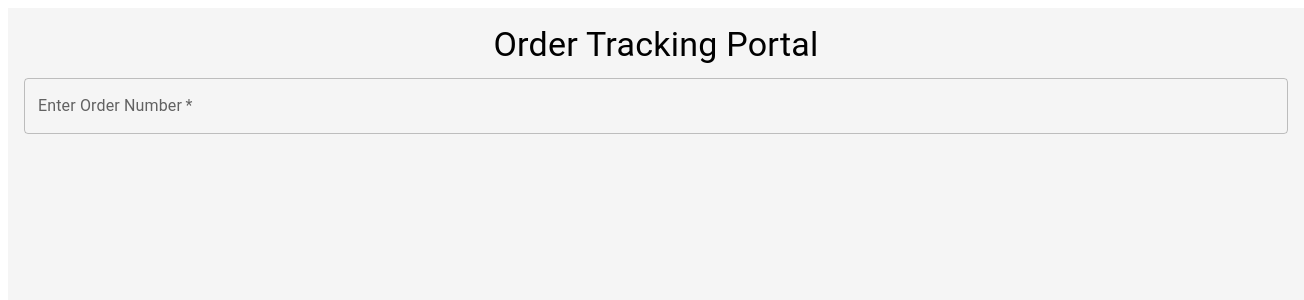
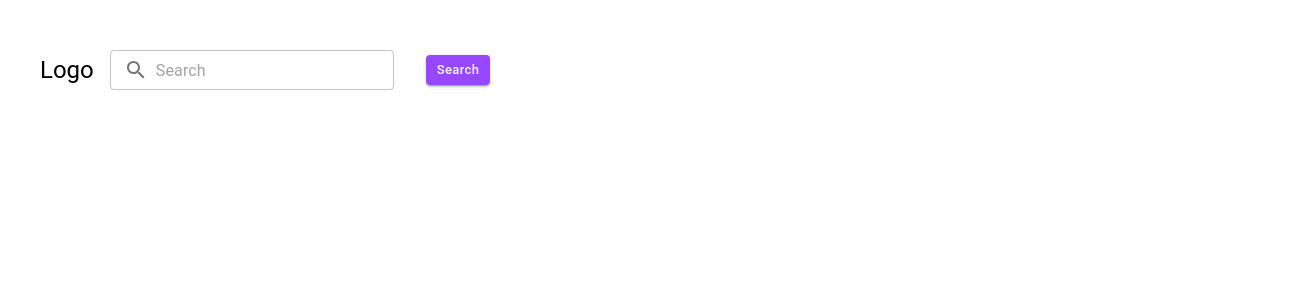
Before and after one commit to SmurfTec/project-tracking-client, a React (Vite) app: page / in a window 1280 px wide. Shown: the top 300 px of the page, 1304 px wide, since content can reach past the window. Built offline with nearby package versions, Linux system fonts and the light colour scheme.

Commit message:
Design updated

```diff
--- a/src/App.jsx
+++ b/src/App.jsx
@@ -1,240 +1,447 @@
+// App.js
 import React, { useState } from 'react';
 import {
-  TextField,
+  Container,
   Box,
   Typography,
+  Button,
   Stepper,
   Step,
   StepLabel,
+  LinearProgress,
+  Grid,
   Paper,
+  TextField,
+  InputAdornment,
   CircularProgress,
-  List,
-  ListItem,
-  ListItemText,
+  Chip,
   StepConnector,
-  stepConnectorClasses
+  stepConnectorClasses,
+  styled
 } from '@mui/material';
-import { styled } from '@mui/system';
-import AssignmentTurnedInIcon from '@mui/icons-material/AssignmentTurnedIn';
-import StraightenIcon from '@mui/icons-material/Straighten';
-import DesignServicesIcon from '@mui/icons-material/DesignServices';
-import BuildIcon from '@mui/icons-material/Build';
-import VerifiedIcon from '@mui/icons-material/Verified';
-import LocationOnIcon from '@mui/icons-material/LocationOn';
-import HomeRepairServiceIcon from '@mui/icons-material/HomeRepairService';
-import CheckCircleIcon from '@mui/icons-material/CheckCircle';
+import SearchIcon from '@mui/icons-material/Search';
 import axios from 'axios';
+import {
+  AddTask,
+  Check,
+  CheckCircle,
+  DownloadForOffline,
+  Timelapse
+} from '@mui/icons-material';
 
-// const api_url = 'http://localhost:5001';
-const api_url = 'http://15.237.179.155:3003';
-
-const Root = styled(Box)({
-  padding: '16px',
-  textAlign: 'center',
-  backgroundColor: '#f5f5f5',
-  minHeight: '100vh',
-  width: '100%'
-});
-
-const StyledTextField = styled(TextField)({
-  marginBottom: '32px',
-  width: '100%'
-});
-
-const StyledPaper = styled(Paper)({
-  padding: '24px',
-  backgroundColor: '#ffffff',
-  borderRadius: '16px',
-  width: '100%',
-  maxWidth: '1200px',
-  margin: '0 auto'
-});
-
-const StyledListItem = styled(ListItem)({
-  paddingLeft: '24px',
-  paddingRight: '24px',
-  paddingTop: '4px',
-  paddingBottom: '4px',
-  marginBottom: '8px',
-  fontSize: '0.875rem',
-  fontWeight: '500',
-});
-
+const api_url = 'http://localhost:5001';
 const steps = [
-  {
-    label: 'Offer Accepted',
-    icon: <AssignmentTurnedInIcon />,
-    statuses: ['Accepted']
-  },
-  {
-    label: 'Final Measurement',
-    icon: <StraightenIcon />,
-    statuses: ['Scheduled', 'Completed', 'Pending']
-  },
+  { label: 'Offer Accepted', steps: ['Accepted'] },
+  { label: 'Final Measurement', steps: ['Scheduled', 'Completed', 'Pending'] },
   {
     label: 'Design and Validation',
-    icon: <DesignServicesIcon />,
-    statuses: ['In Progress', 'Design Completed']
+    steps: ['In Progress', 'Design Completed']
   },
   {
     label: 'Production of Smart Films',
-    icon: <BuildIcon />,
-    statuses: ['Scheduled', 'Pending', 'In Progress']
+    steps: ['Scheduled', 'Pending', 'In Progress']
   },
-  {
-    label: 'Quality Control',
-    icon: <VerifiedIcon />,
-    statuses: ['Pending', 'Approved']
-  },
-  {
-    label: 'Site Preparation',
-    icon: <LocationOnIcon />,
-    statuses: ['Completed']
-  },
-  {
-    label: 'Installation',
-    icon: <HomeRepairServiceIcon />,
-    statuses: ['Scheduled', 'Pending', 'In Progress']
-  },
-  {
-    label: 'Project Completed',
-    icon: <CheckCircleIcon />,
-    statuses: ['Completed']
-  }
+  { label: 'Quality Control', steps: ['Pending', 'Approved'] },
+  { label: 'Site Preparation', steps: ['Completed'] },
+  { label: 'Installation', steps: ['Scheduled', 'Pending', 'In Progress'] },
+  { label: 'Project Completed', steps: ['Completed'] }
 ];
 
-const OrderTracking = () => {
-  const [orderNumber, setOrderNumber] = useState('');
-  const [orderStatus, setOrderStatus] = useState(null);
+const TimelineItem = ({ date, description }) => (
+  <Box
+    sx={{
+      display: 'flex',
+      flexDirection: 'column',
+      alignItems: 'flex-start',
+      mb: 2
+    }}
+  >
+    <Typography variant='body2' color='textSecondary'>
+      {date}
+    </Typography>
+    <Typography variant='body1'>{description}</Typography>
+  </Box>
+);
+
+function App() {
+  const [searchbar, setSearchbar] = useState('');
+  const [project, setProject] = useState();
   const [loading, setLoading] = useState(false);
-  const [Project, setProject] = useState();
+  const [notFound, setNotFound] = useState(false);
 
-  const ColorlibConnector = styled(StepConnector)(({ theme }) => ({
+  const QontoConnector = styled(StepConnector)(({ theme }) => ({
+    [`&.${stepConnectorClasses.root}`]: {
+      marginLeft: 0
+    },
+
     [`&.${stepConnectorClasses.alternativeLabel}`]: {
-    top: 22,
+      top: 10,
+      left: 'calc(-50% + 16px)',
+      right: 'calc(50% + 16px)'
     },
     [`&.${stepConnectorClasses.active}`]: {
       [`& .${stepConnectorClasses.line}`]: {
-      backgroundImage:
-        'linear-gradient( 95deg,rgb(242,113,33) 0%,rgb(233,64,87) 50%,rgb(138,35,135) 100%)',
-    },
+        borderColor: '#784af4'
+      }
     },
     [`&.${stepConnectorClasses.completed}`]: {
       [`& .${stepConnectorClasses.line}`]: {
-      backgroundImage:
-        'linear-gradient( 95deg,rgb(242,113,33) 0%,rgb(233,64,87) 50%,rgb(138,35,135) 100%)',
-    },
+        borderColor: '#784af4'
+      }
     },
     [`& .${stepConnectorClasses.line}`]: {
-    height: 3,
-    border: 0,
-    backgroundColor:
+      borderColor:
         theme.palette.mode === 'dark' ? theme.palette.grey[800] : '#eaeaf0',
+      borderTopWidth: 3,
       borderRadius: 1,
-  },
+      borderLeftWidth: 3,
+      borderColor: '#784af4',
+      marginLeft: 0
+    }
   }));
 
+  const QontoStepIconRoot = styled('div')(({ theme, ownerState }) => ({
+    color: theme.palette.mode === 'dark' ? theme.palette.grey[700] : '#28DD88',
+    display: 'flex',
+    height: 22,
+    alignItems: 'center',
 
-  const handleInputChange = e => {
-    setOrderNumber(e.target.value);
+    ...(ownerState.active && {
+      color: '#784af4'
+    }),
+    '& .QontoStepIcon-completedIcon': {
+      color: '#784af4',
+      zIndex: 1,
+      fontSize: 18
+    },
+    '& .QontoStepIcon-circle': {
+      width: 8,
+      height: 8,
+      borderRadius: '50%',
+      backgroundColor: 'currentColor'
+    }
+  }));
+
+  function QontoStepIcon(props) {
+    const { active, completed, className } = props;
+
+    return (
+      <QontoStepIconRoot ownerState={{ active }} className={className}>
+        {completed ? (
+          <Check className='QontoStepIcon-completedIcon' />
+        ) : (
+          <div className='QontoStepIcon-circle' />
+        )}
+      </QontoStepIconRoot>
+    );
+  }
+
+  const handleChange = e => {
+    setSearchbar(e.target.value);
   };
 
-  const fetchOrderStatus = async e => {
+  const searchProject = async e => {
     e.preventDefault();
     try {
       setLoading(true);
       const response = await axios.get(
-        `${api_url}/projects/number/${orderNumber}`
+        `${api_url}/projects/number/${searchbar}`
       );
       setProject(response.data.project);
-      setOrderStatus(steps.findIndex(step => step.label === response.data.project.milestone));
-    } catch (err) {
-      setProject('No project found');
+    } catch (error) {
+      setProject(null);
+      setNotFound(true);
     } finally {
       setLoading(false);
     }
   };
 
+  const getStepValue = () => {
+    const currentStep = steps.find(s => s.label === project.milestone);
+    const totalSteps = currentStep.steps.length;
+    const completedSteps = currentStep.steps.filter(
+      s => s === project.status
+    ).length;
+    return (completedSteps / totalSteps) * 100;
+  };
+
   return (
-    <Root>
-      <Typography variant='h4' gutterBottom>
-        Order Tracking Portal
+    <Container
+      sx={{
+        marginTop: '50px',
+        paddingInline: '0px !important'
+      }}
+    >
+      <Box
+        sx={{ display: 'flex', maxWidth: '450px', alignItems: 'center', mb: 4 }}
+      >
+        {/* Logo */}
+        <Typography variant='h5' sx={{ mr: 2 }}>
+          Logo
         </Typography>
-      <form onSubmit={fetchOrderStatus}>
-        <StyledTextField
-          label='Enter Order Number'
+        <form onSubmit={searchProject} id='search-form'>
+          <TextField
             variant='outlined'
-          value={orderNumber}
-          onChange={handleInputChange}
+            placeholder='Search'
+            fullWidth
+            size='small'
+            sx={{ mr: 2, borderRadius: '15px' }}
             required
+            InputProps={{
+              startAdornment: (
+                <InputAdornment position='start'>
+                  <SearchIcon />
+                </InputAdornment>
+              )
+            }}
+            value={searchbar}
+            onChange={handleChange}
           />
         </form>
+        <Button
+          variant='contained'
+          color='primary'
+          type='submit'
+          form='search-form'
+          size='small'
+          sx={{
+            marginLeft: '2rem',
+            textTransform: 'none',
+            backgroundColor: '#9747FF',
+            '&:hover': {
+              backgroundColor: '#af78f7'
+            }
+          }}
+        >
+          Search
+        </Button>
+      </Box>
       {loading ? (
-        <CircularProgress size={50} />
-      ) : Project === 'No project found' ? (
-        <Typography variant='h6'>No project found</Typography>
+        <Box>
+          <CircularProgress
+            size={44}
+            sx={{
+              color: '#9747FF',
+              marginLeft: '50%'
+            }}
+          />
+        </Box>
+      ) : notFound ? (
+        <Box>
+          <Typography variant='h6'>Project not found!</Typography>
+        </Box>
       ) : (
-        Project && (
-          <StyledPaper>
-            <Box sx={{
-              backgroundColor: '#ebebeb',
+        project && (
+          <Box>
+            <Box
+              sx={{
+                display: 'flex',
+                justifyContent: 'space-between',
+                alignItems: 'center',
+                mt: 4,
+                mb: 4
+              }}
+            >
+              <Box>
+                <Typography variant='h4'>{project.name}</Typography>
+                <Typography variant='subtitle1'>
+                  Order ID: {project.number}
+                </Typography>
+              </Box>
+              <Chip
+                variant='contained'
+                color='success'
+                sx={{ mt: 2, backgroundColor: '#3CFFA4', color: '#000' }}
+                label={project.status}
+              />
+            </Box>
+            <Box sx={{ mb: 4, display: 'flex', gap: '20px', flexWrap: 'wrap' }}>
+              {steps.map(step => (
+                <Box
+                  sx={{
+                    display: 'flex',
+                    alignItems: 'center',
+                    flexDirection: 'column',
+                    justifyContent: 'center',
+                    width: '80px',
+                    height: '80px',
+                    mb: 2,
+                    borderRadius: '15px',
                     padding: '20px',
-              height: '150px',
+                    border:
+                      step.label === project.milestone
+                        ? '1px solid #9747FF'
+                        : '1px solid #28DD88',
+                    gap: '10px',
+                    flexGrow: 1
+                  }}
+                >
+                  <CheckCircle
+                    color='primary'
+                    sx={{
+                      color:
+                        step.label === project.milestone ? '#9747FF' : '#28DD88'
+                    }}
+                  />
+                  <Typography textAlign={'center'} variant='body1'>
+                    {step.label}
+                  </Typography>
+                </Box>
+              ))}
+            </Box>
+            <Grid container spacing={4}>
+              <Grid item xs={12}>
+                <Grid container spacing={2}>
+                  <Grid item xs={12} sm={4}>
+                    <Box sx={{ p: 2 }}>
+                      <Box
+                        sx={{
+                          display: 'flex',
+                          alignItems: 'center',
+                          mb: 2,
+                          flexWrap: 'wrap'
+                        }}
+                      >
+                        <Box
+                          sx={{
+                            flexBasis: '100%',
+                            display: 'flex',
+                            alignItems: 'center',
+                            justifyContent: 'space-between',
+                            marginBottom: '2rem'
+                          }}
+                        >
+                          <DownloadForOffline
+                            sx={{
+                              color: '#9747FF'
+                            }}
+                          />
+                          <Chip
+                            label={project.status}
+                            variant='outlined'
+                            color='secondary'
+                            sx={{
+                              ml: 2,
+                              color: '#9747FF',
+                              backgroundColor: '#F1e6ff'
+                            }}
+                          />
+                        </Box>
+                        <Typography variant='body1' fontWeight={'bold'}>
+                          The {project.milestone} is {project.status}
+                        </Typography>
+                      </Box>
+                      <LinearProgress
+                        variant='determinate'
+                        wi
+                        value={getStepValue()}
+                        sx={{
+                          '&.MuiLinearProgress-root': {
+                            backgroundColor: '#F1e6ff',
+                            height: '20px',
+                            borderRadius: '20px',
+                            '& .MuiLinearProgress-bar': {
+                              backgroundColor: '#28DD88'
+                            }
+                          }
+                        }}
+                      />
+                    </Box>
+                  </Grid>
+                  <Grid item xs={12} sm={4}>
+                    <Box
+                      sx={{
                         display: 'flex',
                         flexDirection: 'column',
-              justifyContent: 'center',
-              gap: '15px',
-              marginBottom: '3rem',
-              boxShadow: '0 0 10px rgba(0, 0, 0, 0.1)',
-              borderRadius: '10px'
-            }}>
-                <Typography variant='h5'>{Project.status} </Typography>
-                <Typography variant='h6'>{Project.milestone} </Typography>
-
+                        alignItems: 'flex-start',
+                        justifyContent: 'space-between',
+                        height: '100%',
+                        paddingBlock: '1rem',
+                        boxSizing: 'border-box'
+                      }}
+                    >
+                      <Box
+                        sx={{
+                          alignItems: 'left'
+                        }}
+                      >
+                        <Timelapse sx={{ color: '#9747FF' }} />
                       </Box>
-            <Typography variant='h6'>Order Status: #{orderNumber}</Typography>
-            <Stepper activeStep={orderStatus} alternativeLabel connector={<ColorlibConnector />}>
-              {steps.map((step, index) => (
-                <Step key={step.label}>
+                      <Box>
+                        <Typography variant='subtitle1'>
+                          Estimated Date
+                        </Typography>
+                        <Typography variant='subtitle2' fontWeight={'bold'}>
+                          {new Date(project.duedate).toDateString()}
+                        </Typography>
+                      </Box>
+                    </Box>
+                  </Grid>
+                  <Grid item xs={12} sm={4}>
+                    <Box
+                      sx={{
+                        display: 'flex',
+                        flexDirection: 'column',
+                        alignItems: 'flex-start',
+                        justifyContent: 'space-between',
+                        height: '100%',
+                        paddingBlock: '1rem',
+                        boxSizing: 'border-box'
+                      }}
+                    >
+                      <AddTask sx={{ color: '#9747FF' }} />
+                      <Box>
+                        <Typography variant='subtitle1'>
+                          Next Milestone
+                        </Typography>
+                        <Typography variant='subtitle2' fontWeight={'bold'}>
+                          Project Completion
+                        </Typography>
+                      </Box>
+                    </Box>
+                  </Grid>
+                </Grid>
+              </Grid>
+              <Grid item xs={12} sm={6}>
+                <Stepper
+                  activeStep={0}
+                  sx={{ mb: 4 }}
+                  orientation='vertical'
+                  connector={<QontoConnector />}
+                >
+                  {project.timelines.map((item, index) => (
+                    <Step key={index}>
                       <StepLabel
-                    StepIconComponent={() =>
-                      React.cloneElement(step.icon, {
-                        sx: {
-                          color:
-                            step.label === Project.milestone
-                              ? '#4caf50'
-                              : index < orderStatus
-                              ? '#7008ff'
-                              : '#757575',
+                        StepIconComponent={QontoStepIcon}
+                        sx={{
+                          fontWeight: 'bold',
+                          [`& .MuiStepLabel-label`]: {
+                            fontWeight: '500'
                           }
-                      })
-                    }
+                        }}
                       >
-                   <b style={{color : '#000'}}>{step.label}</b>
-                    <List>
-                      {step.statuses.map((status, statusIndex) => (
-                        <StyledListItem key={status}
-                        >
-                          <ListItemText
-                          sx={{ fontWeight: '800', color: status === Project.status && step.label === Project.milestone ? '#4caf50' : 'inherit' }}
-                          primary={status} />
-                        </StyledListItem>
-                      ))}
-                    </List>
+                        {item.description}
                       </StepLabel>
                     </Step>
                   ))}
                 </Stepper>
-           <Box mt={4}>
-            <Typography variant="body1">
-              <strong>Current Status:</strong> {Project.status}
+              </Grid>
+              <Grid item xs={12} sm={6}>
+                <Box>
+                  <Typography variant='h6' fontWeight={'bold'}>
+                    Description
+                  </Typography>
+                  <Typography variant='body1' sx={{ mt: 1 }}>
+                    {project.description}
                   </Typography>
                 </Box>
-          </StyledPaper>
+              </Grid>
+            </Grid>
+          </Box>
         )
       )}
-    </Root>
+    </Container>
   );
-};
+}
 
-export default OrderTracking;
+export default App;
```
Lines whose indentation alone changed are shown as unchanged.
